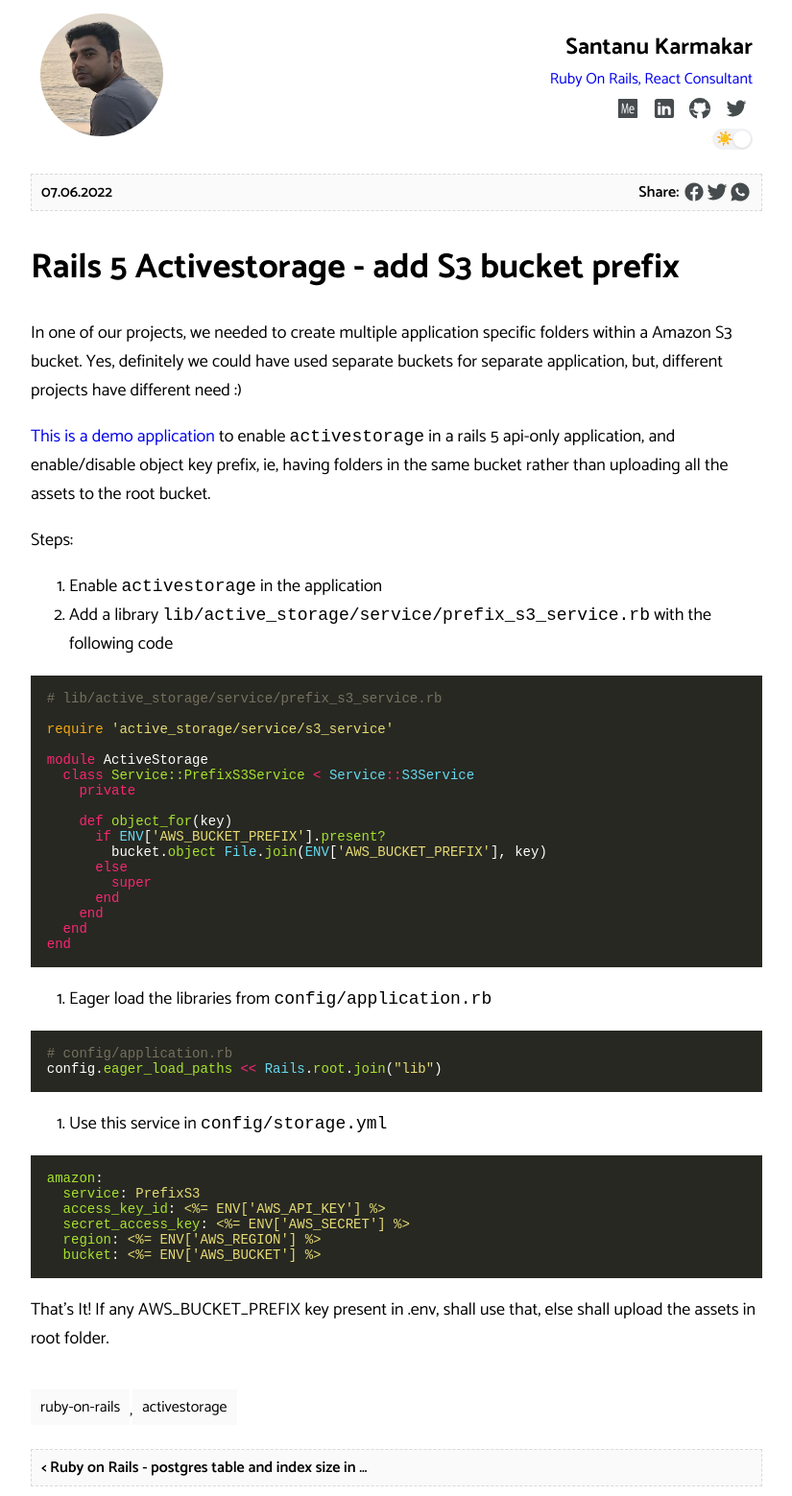
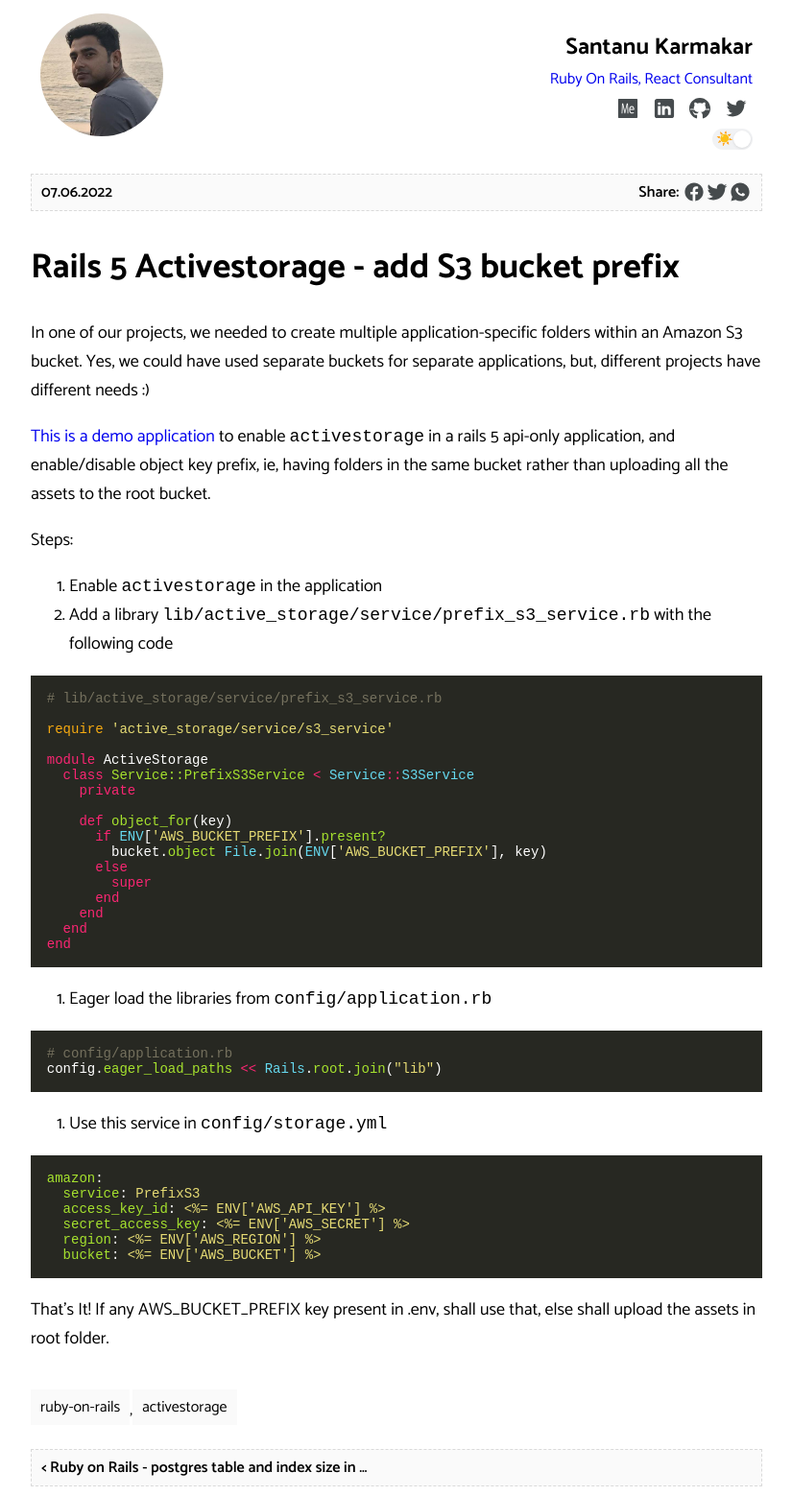
Before and after one commit to skarmakar/skarmakar.github.io, a Jekyll site: the page built from _posts/2022-06-07-activestorage-activestorage-add-s3-bucket-prefix.md, in a window 1280 px wide. Shown: the whole page at 96% size, without its empty margins (227-1052 px from the left). Built offline with Jekyll 4.4.1, drawn with Linux system fonts in a browser that asks for light colours; comment, search, counter and statistics services are not loaded.

Commit message:
Fix grammer

```diff
--- a/_posts/2022-06-07-activestorage-activestorage-add-s3-bucket-prefix.md
+++ b/_posts/2022-06-07-activestorage-activestorage-add-s3-bucket-prefix.md
@@ -7,8 +7,7 @@ permalink: /ruby-on-rails-activestorage-add-s3-bucket-prefix/
 categories: Ruby on Rails
 tags: [ruby-on-rails, activestorage]
 ---
-In one of our projects, we needed to create multiple application specific folders within a Amazon S3 bucket. Yes, definitely we could have used
-separate buckets for separate application, but, different projects have different need :)
+In one of our projects, we needed to create multiple application-specific folders within an Amazon S3 bucket. Yes, we could have used separate buckets for separate applications, but, different projects have different needs :)
 
 [This is a demo application](https://github.com/skarmakar/rails5_activestorage_demo) to enable `activestorage` in a rails 5 api-only application, and enable/disable object key prefix, ie, having folders in the same bucket rather than uploading all the assets to the root bucket.
 
```
